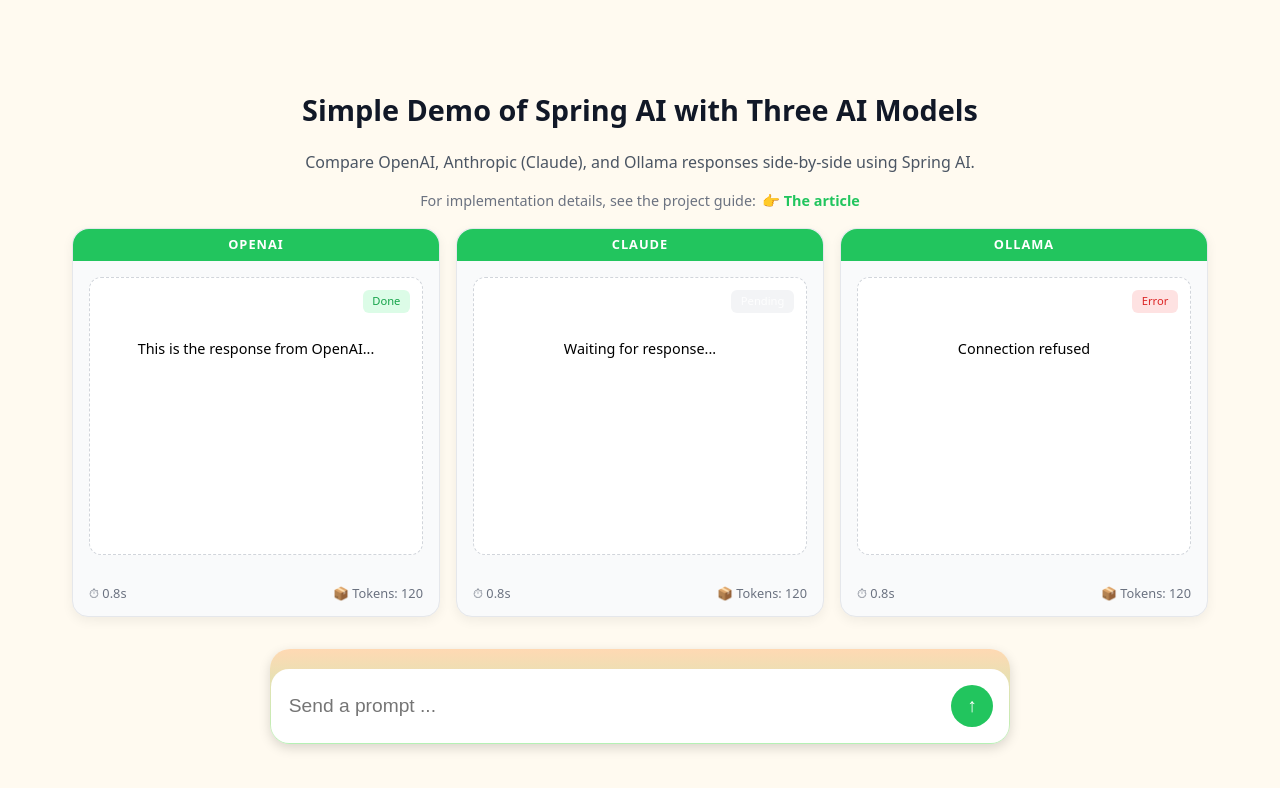
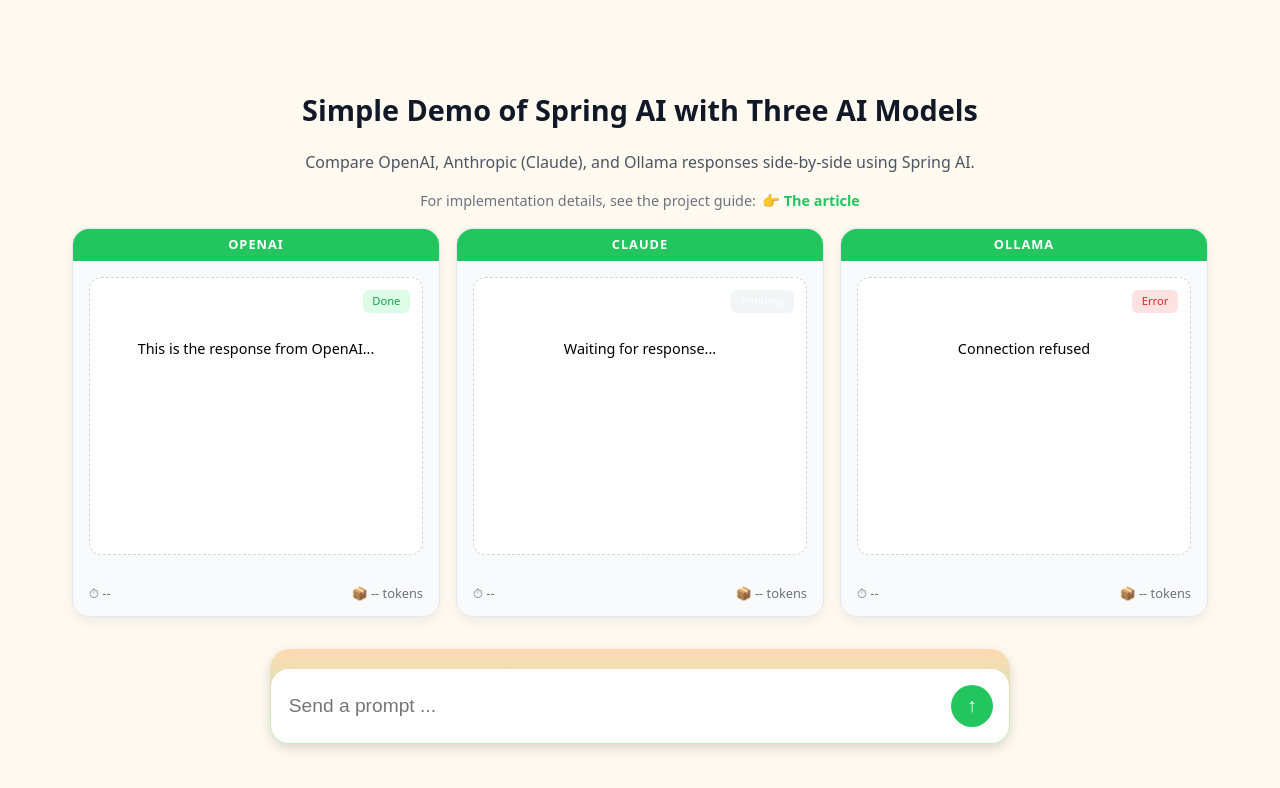
Before and after one commit to HajarAitAbdielmomin/Spring-AI-Demo_OpenAI-Ollama-Claude, a React (Vite) app in the folder frontend/: page / in a window 1280 px wide. Shown: the top 788 px of the page. Built offline with nearby package versions, Linux system fonts and the light colour scheme.

Commit message:
add the duration and the number of tokens attributes

```diff
--- a/frontend/src/components/ChatCard/ChatCard.tsx
+++ b/frontend/src/components/ChatCard/ChatCard.tsx
@@ -5,13 +5,17 @@
     subtitle: string;
     response?: string;
     status?: "pending" | "done" | "error";
+    duration?: number;
+    tokens?: number;
 };
 
 export default function ChatCard({
                                               title,
                                               subtitle,
                                               response,
-                                              status
+                                              status,
+                                              duration,
+                                              tokens
                                           }: Props) {
     return (
         <div className="model-card">
@@ -29,10 +33,10 @@
             </div>
 
             <div className="model-card-footer">
-                <span>⏱ 0.8s</span>
-                <span>📦 Tokens: 120</span>
+                <span>⏱ {duration ? `${duration} ms` : "--"}</span>
+                <span>📦 {tokens ?? "--"} tokens</span>
+            </div>
 
-            </div>
         </div>
     );
 }
```
Also changed, not shown: frontend/src/api/services/models.api.ts (added).
